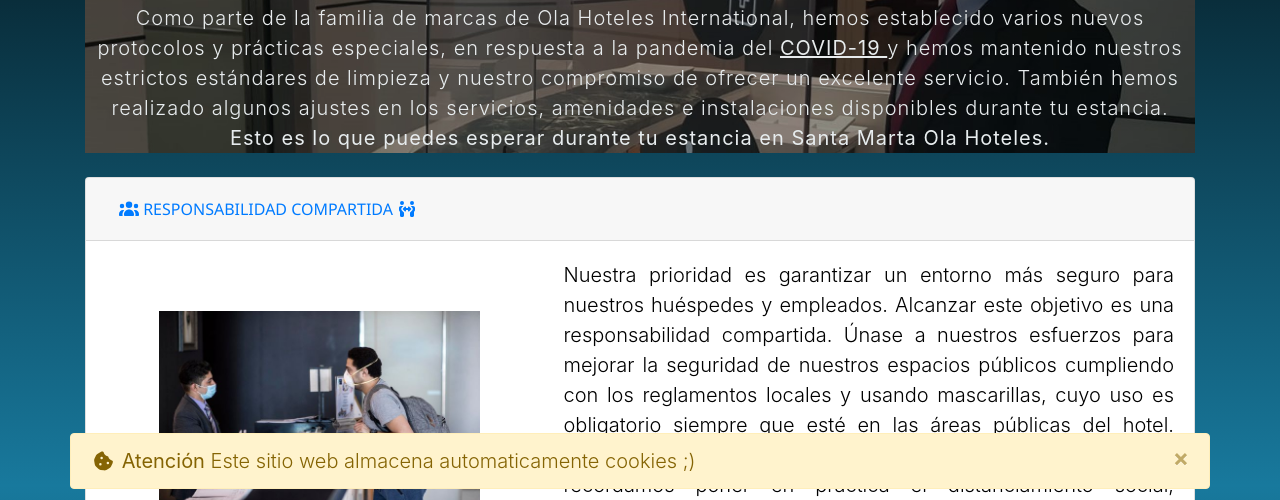
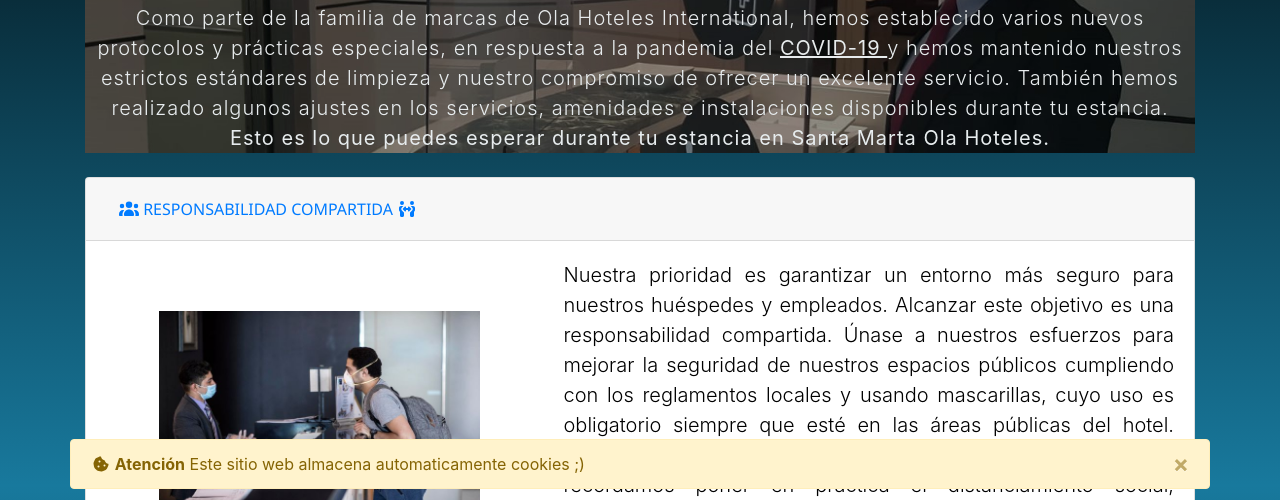
Before and after one commit to juliangonzalez-ing/Ola_Hotel, a plain HTML site: page assets/html/services-covid19.html in a window 1280 px wide. Shown: the part 295-795 px from the top of the page. Drawn offline with nearby package versions, Linux system fonts and the light colour scheme.

Commit message:
Update services-covid19.html

```diff
--- a/assets/html/services-covid19.html
+++ b/assets/html/services-covid19.html
@@ -45,7 +45,7 @@
                 <!--             <span class="w-100"></span> -->
             </div>
         </nav>
-        <div class="alert alert-warning alert-dismissible fade show fixed-bottom container lead" role="alert">
+        <div class="alert alert-warning alert-dismissible fade show fixed-bottom container" role="alert">
             <i class="fas fa-cookie-bite"></i><strong> Atención</strong> Este sitio web almacena automaticamente cookies
             ;)
             <button type="button" class="close" data-dismiss="alert" aria-label="Close">
```
